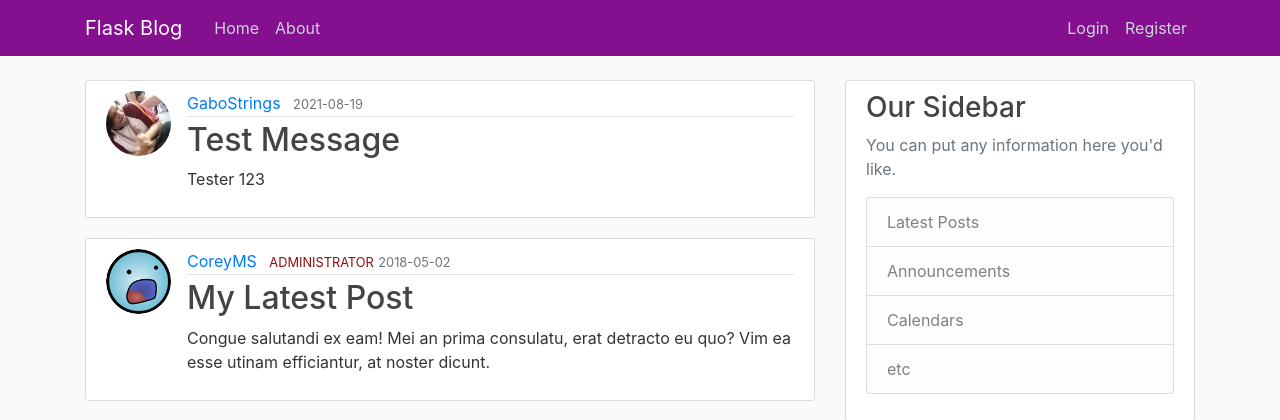
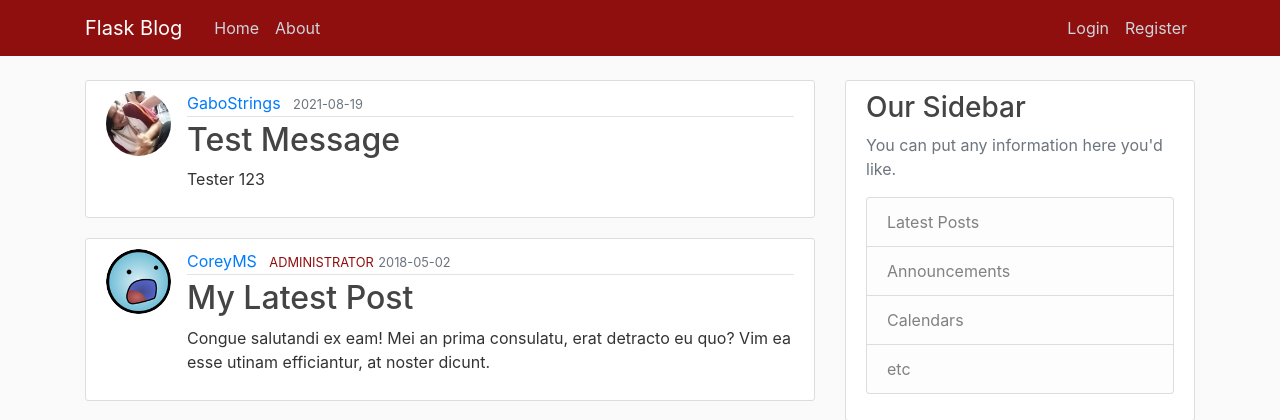
Before and after one commit to MarkVictorio/TBARecomenderSys-Flask, a Flask app: page / in a window 1280 px wide. Shown: the top 420 px of the page. Run offline with Flask 2, Linux system fonts and the light colour scheme; data comes from the database, SQL or seed files in the repository; both versions use the stored data as it was after the commit; some libraries are stand-ins or nearby versions.

Commit message:
Test_Commit

```diff
--- a/flaskblog/static/main.css
+++ b/flaskblog/static/main.css
@@ -11,7 +11,7 @@ small.adminU{
   color: #8f0f0f;
 }
 .bg-steel {
-  background-color: #840f8f;
+  background-color: #8f0f0f;
 }
 
 .site-header .navbar-nav .nav-link {
```
Also changed, not shown: flaskblog/site.db, flaskblog/static/profile_pics/1ca932aa67d5c063.png (added), flaskblog/static/profile_pics/a602f55b1edc91e5.jpg (deleted).
